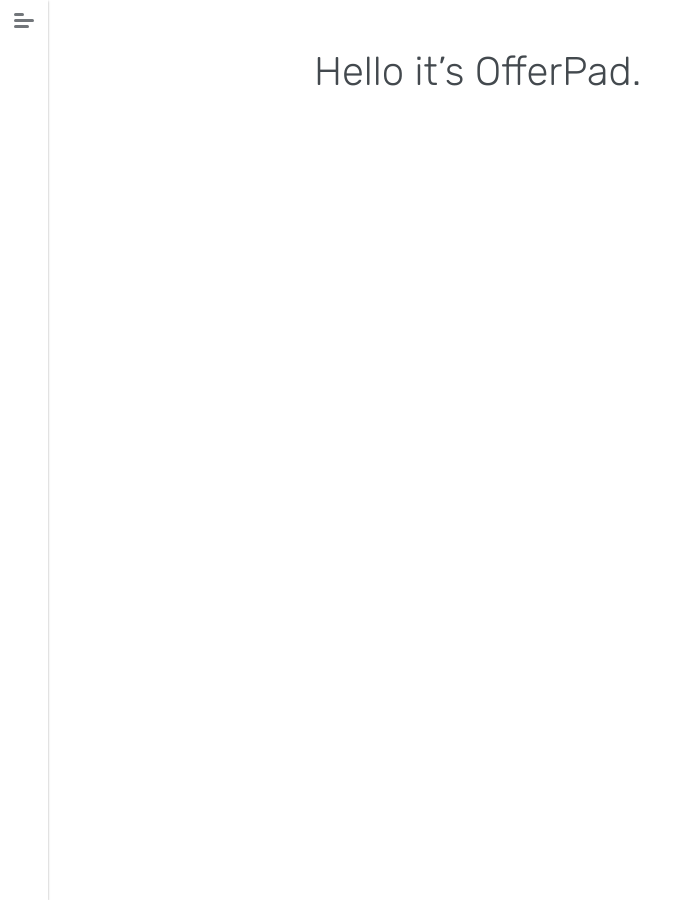
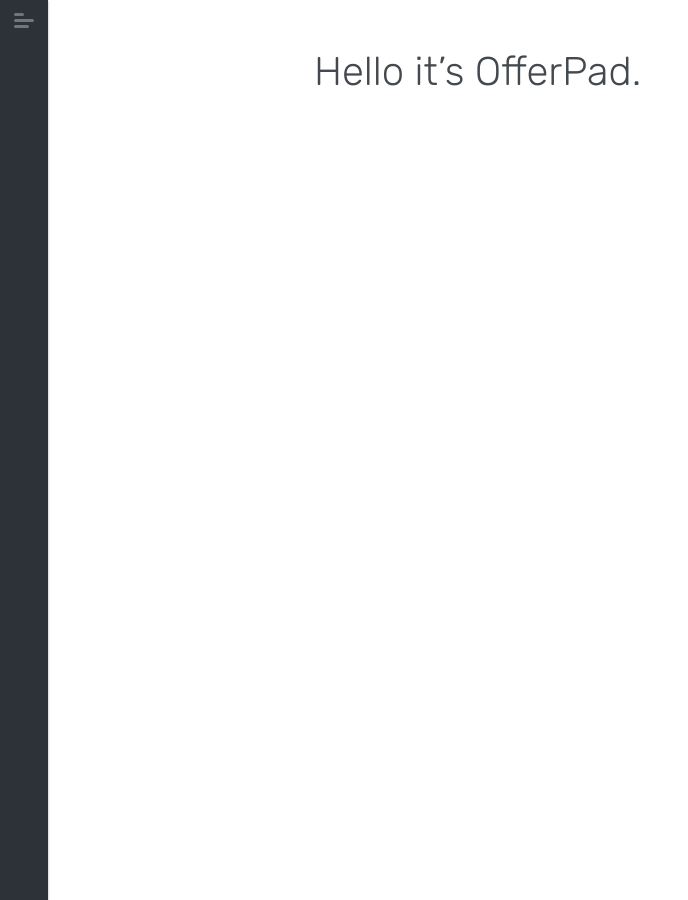
Before and after one commit to Offerpad/floorplan, a Jekyll site: the page built from index.md, in a window 1280 px wide. Shown: the whole page, without its empty margins (0-688 px from the left). Built offline with Jekyll 4.4.1, drawn with Linux system fonts in a browser that asks for light colours; nearby versions of some CDN libraries.

Commit message:
dark styling for style guide nav

```diff
--- a/_includes/navigation.html
+++ b/_includes/navigation.html
@@ -1,6 +1,6 @@
 <nav class="navigation js-collapsed">
     <div class="navigation__header">
-        <div class="menu-icon js-menu-button">
+        <div class="menu-icon menu-icon__dark js-menu-button">
             <span></span>
         </div>
         <div class="navigation__logo offerpad-logo">
--- a/_scss/components/_menu-icon.scss
+++ b/_scss/components/_menu-icon.scss
@@ -65,4 +65,9 @@ $menu-bar-height: 0.1875rem;
             }
         }
     }
+    &__dark {
+        @include hover-focus {
+            background: op-color('gray-800');
+        }
+    }
 }
--- a/_scss/style-guide/_navigation.scss
+++ b/_scss/style-guide/_navigation.scss
@@ -45,7 +45,7 @@ body.body--nav-open {
     z-index: 100;
     top: 0;
     width: 100%;
-    background: $bg-color;
+    background: $bg-color-dark;
     @include box_shadow(1);
     &__header {
         display: flex;
@@ -69,27 +69,28 @@ body.body--nav-open {
         .navigation__logo {
             display: none;
             + .navigation__group {
-                border-top: $border-width-2 solid $border-color;
+                border-top: $border-width-2 solid op-color('gray-800');
                 @include padding-top(0.125);
             }
         }
     }
     .nav-list li {
-        font-weight: 600;
+        font-weight: 500;
         a {
-            color: $link-color-alt;
+            color: $link-color-light;
             @include hover-focus {
-                color: $link-color-alt;
-                background-color: op-color('gray-50');
+                color: $link-color-light-hover;
+                background-color: op-color('black');
             }
         }
     }
     .list-header {
         text-transform: uppercase;
         font-style: normal;
+        color: $text-color-light;
         @include padding-bottom(0.125);
         @include margin-bottom(0.125);
-        border-bottom: $border-width-2 solid $border-color;
+        border-bottom: $border-width-2 solid op-color('gray-800');
     }
     @include bp-navigation {
         left: 0;
```
